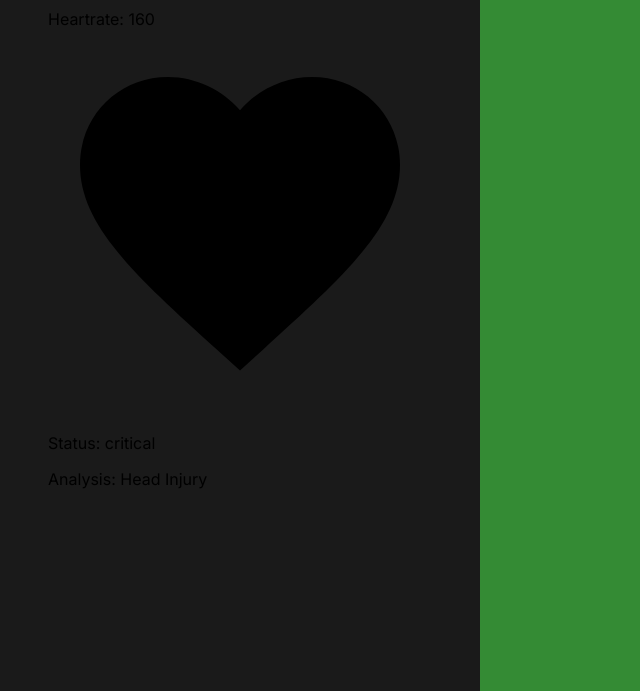
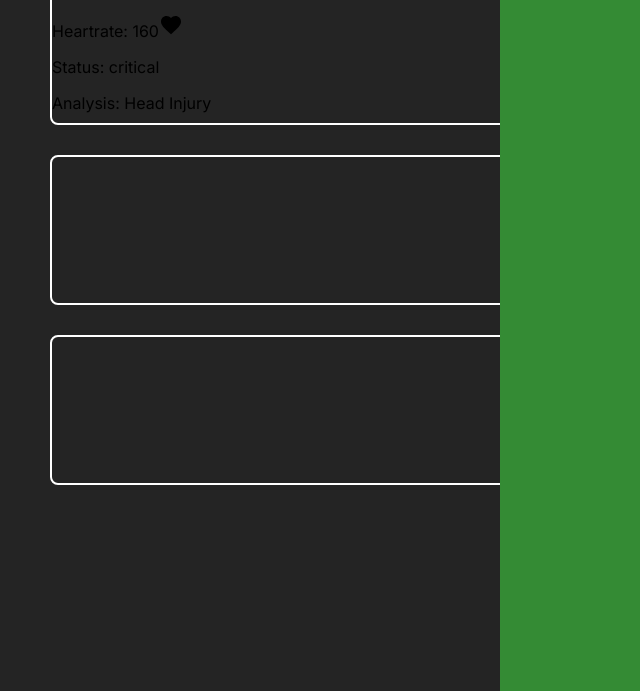
Before and after one commit to SeraphVIII/R.I.F.T., a plain HTML site: page front-end/index.html in a window 1280 px wide. Shown: the part 109-800 px from the top of the page, without its empty margins (0-640 px from the left). Drawn offline with Linux system fonts and the light colour scheme.

Commit message:
Add styling for dashboard elements

```diff
--- a/front-end/style.css
+++ b/front-end/style.css
@@ -18,14 +18,14 @@ body {
   width: 100vw;
 
   display: grid;
-  grid-template-columns: 3fr 5fr;
+  grid-template-columns: 3fr 6fr;
   grid-template-rows: 100vh;
 
   font-family: "Inter";
 }
 
 .dashboard {
-  background-color: rgb(26, 26, 26);
+  background-color: #242424;
   padding-left: 10%;
   padding-right: 10%;
 }
@@ -36,4 +36,29 @@ body {
 
 h1 {
   color: rgb(216, 216, 216);
+  font-size: 36px;
+  font-weight: 600;
+
+  margin-top: 20px;
+  margin-bottom: 20px;
 }
+
+.health-container {
+  display: grid;
+  grid-auto-flow: row;
+  grid-template-columns: 1fr;
+  gap: 30px;
+}
+
+.soldier-health-overview {
+  height: 150px;
+  width: 500px;
+
+  border: 2px solid white;
+  border-radius: 8px;
+}
+
+.icon {
+  height: 24px;
+  width: 24px;
+}
```
